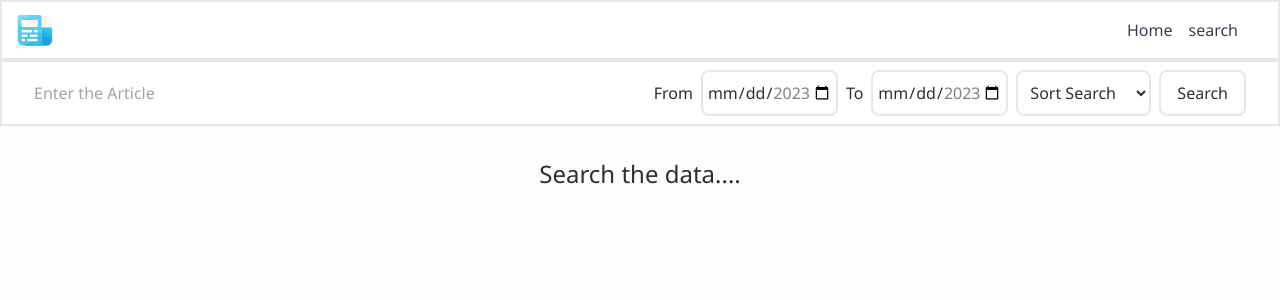
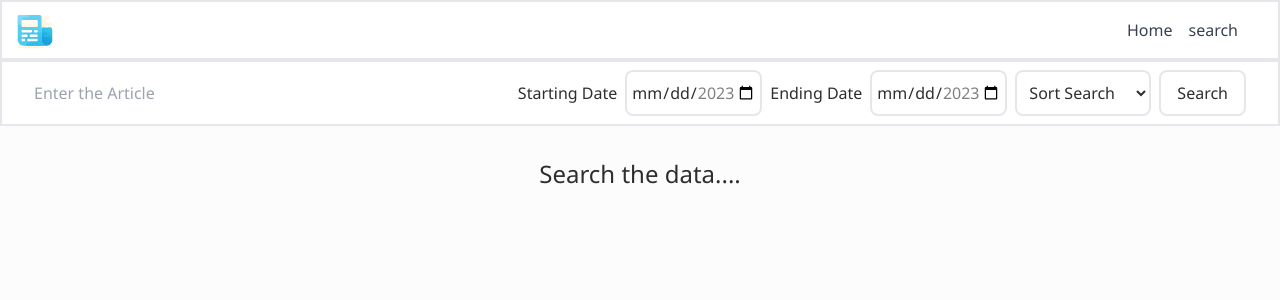
Before and after one commit to zeeshan-anwar-ec/rtk-news_app, a React (Vite) app: page /search in a window 1280 px wide. Shown: the top 300 px of the page. Built offline with nearby package versions, Linux system fonts and the light colour scheme.

Commit message:
date updated

```diff
--- a/package.json
+++ b/package.json
@@ -21,7 +21,8 @@
     "react-dom": "^18.2.0",
     "react-redux": "^8.1.2",
     "react-router": "^6.14.2",
-    "react-router-dom": "^6.14.2"
+    "react-router-dom": "^6.14.2",
+    "reselect": "^4.1.8"
   },
   "devDependencies": {
     "@types/react": "^18.2.15",
--- a/src/components/home-page-components/home-header.jsx
+++ b/src/components/home-page-components/home-header.jsx
@@ -19,8 +19,8 @@ export const HomeHeader = ({ firstNews, imageLoading }) => {
           />
         </div>
 
-        <div className="w-1/2 max-xl:w-full max-xl:pl-0 max-md:mb-10 max-md:w-full pl-8  flex flex-col justify-between  border-2 rounded-r-lg max-xl:rounded-r-none max-xl:rounded-b-lg max-xl:rounded-br-lg">
-          <label className="text-gray-500 w-fit max-xl:ml-4 text-2xl font-black max-lg:font-normal max-lg:text-lg max-lg:my-2" htmlFor="Date">
+        <div className="w-1/2 max-xl:w-full max-xl:pl-0 max-md:mb-10 max-md:w-full pl-8  flex flex-col justify-between border-2 rounded-r-lg max-xl:rounded-r-none max-xl:rounded-b-lg max-xl:rounded-br-lg">
+          <label className="text-gray-700 w-fit max-xl:ml-4 text-2xl font-black max-lg:font-normal max-lg:text-lg max-lg:my-2" htmlFor="Date">
             {firstNews.publishedAt.slice(0, 10)}
           </label>
           <h1 className="text-6xl max-xl:text-xl max-xl:ml-4 max-lg:text-lg max-md:text-2xl">
--- a/src/components/pagination-components/pagination-button.jsx
+++ b/src/components/pagination-components/pagination-button.jsx
@@ -1,16 +1,20 @@
 import React, { useState } from "react";
 
 export const PButton = ({ val, setCurrentPage, currentPage }) => {
-  const [style, setStyle] = useState(currentPage? "text-sky-400 border-black bg-white": "text-white  bg-black/80")
+  const [style, setStyle] = useState(
+    currentPage
+      ? "text-sky-400 border-black bg-white"
+      : "text-white  bg-black/80 max-md:text-black "
+  );
   return (
     <button
       onClick={() => {
         setCurrentPage(val);
         window.scroll(0, 0);
       }}
-      className={`hover:cursor-pointer py-1 px-3 mx-1 border-2 rounded-lg ${style}  text
+      className={`hover:cursor-pointer py-1 px-3 mx-1 border-2 rounded-lg ${style}
     max-lg:text-xs max-lg:py-1 max-lg:px-2
-    max-md:border-0 max-md:py-0 max-md:px-0`}
+    max-md:border-0 max-md:bg-transparent max-md:py-0 max-md:px-0`}
     >
       {val}
     </button>
--- a/src/components/search-page-components/search-bar.jsx
+++ b/src/components/search-page-components/search-bar.jsx
@@ -8,7 +8,7 @@ import {
   twoDaysAgoDate,
 } from "../../utils";
 
-export const SearchBar = ({loading}) => {
+export const SearchBar = ({ loading }) => {
   const [input, setInput] = useState("");
   const [currentDate, setCurrentDate] = useState(todayCurrentDate);
   const [previousDate, setPreviousDate] = useState(twoDaysAgoDate);
@@ -17,7 +17,7 @@ export const SearchBar = ({loading}) => {
   const dispatch = useDispatch();
 
   const searchArticleNews = async (e) => {
-    loading =true
+    loading = true;
     e.preventDefault();
     try {
       const result = await axios.get(
@@ -38,7 +38,7 @@ export const SearchBar = ({loading}) => {
   return (
     <form
       onSubmit={searchArticleNews}
-      className={`w-full max-lg:flex-col  py-2 mb-8 bg-white border-2  flex justify-between`}
+      className={`w-full flex justify-between max-lg:flex-col py-2 mb-8 bg-white border-2 `}
     >
       <input
         className="pl-8 flex-1 max-lg:py-2  max-lg:border-2 outline-none max-sm:placeholder:text-xs"
@@ -47,9 +47,8 @@ export const SearchBar = ({loading}) => {
         placeholder="Enter the Article"
         required
       />
-      <div className="flex items-center mr-2 max-lg:flex-col max-md:w-full">
-
-        <label className="mx-2">From</label>
+      <div className="flex items-center max-lg:items-start mr-2 max-lg:flex-col max-md:w-full">
+        <label className="mx-2 max-lg:pl-2 max-lg:mt-2">Starting Date</label>
         <input
           className="border-2 rounded-lg py-2 px-1 max-lg:pl-8 max-lg:w-full"
           type="date"
@@ -58,7 +57,7 @@ export const SearchBar = ({loading}) => {
           max={todayCurrentDate}
         />
 
-        <label className="mx-2">To</label>
+        <label className="mx-2 max-lg:pl-2 max-lg:mt-2">Ending Date</label>
         <input
           className="border-2 rounded-lg py-2 px-1 max-lg:pl-8 max-lg:w-full"
           type="date"
@@ -69,15 +68,15 @@ export const SearchBar = ({loading}) => {
       </div>
 
       <select
-        className="bg-transparent border-2 max-md:w-full max-lg:pl-8 max-lg:mt-2 rounded-lg mr-2 outline-none px-2 max-lg:py-2"
+        className="bg-transparent border-2 max-md:w-full max-lg:pl-8 max-lg:my-4 rounded-lg mr-2 outline-none px-2 max-lg:py-2"
         onChange={(e) => setSortBy(e.target.value)}
-        defaultValue="publishedAt"
+        value={sortBy}
       >
-        <option value="publishedAt" disabled selected>
+        <option value="publishedAt" disabled>
           Sort Search
         </option>
         <option value="publishedAt">Recent First</option>
-        <option value="popularity">Papular First</option>
+        <option value="popularity">Popular First</option>
       </select>
       <button
         className="border-2 max-lg:mr-0 max-lg:mt-2 mr-8 px-4 py-1 rounded-lg max-sm:text-xs max-sm:px-2 max-sm:py-2"
--- a/src/pages/search.jsx
+++ b/src/pages/search.jsx
@@ -1,18 +1,18 @@
 import { useSelector } from "react-redux";
+import { createSelector } from "reselect";
 import { SearchBar } from "../components/search-page-components/search-bar";
 import { NewsCard } from "../components/news-card";
 import { Pagination } from "../components/pagination";
 import { useState } from "react";
-import { HomeHeader } from "../components/home-page-components/home-header";
-import { NewsCardSkeleton } from "../components/skeleton/news-card-skeleton";
+
+const newsSelector = createSelector(
+  (state) => state.news.searchedNews[0],
+  (state) => state.news.loading,
+  (searchedNews, loading) => ({ searchedNews, loading })
+);
 
 export const Search = () => {
-  const newsData = useSelector((state) => {
-    return {
-      searchedNews: state.news.searchedNews[0],
-      loading: state.news.loading,
-    };
-  });
+  const newsData = useSelector(newsSelector);
 
   const [currentPage, setCurrentPage] = useState(1);
   const [postPerPage, setPostPerPage] = useState(10);
@@ -23,14 +23,14 @@ export const Search = () => {
   const currentPosts = newsList.slice(firstPostIndex, lastPostIndex);
   return (
     <div className="flex pb-8 flex-col items-center">
-      <SearchBar loading={newsData.loading}  />
+      <SearchBar loading={newsData.loading} />
       {newsData.loading ? (
         <div className="loader-line fixed top-0"></div>
       ) : newsData.searchedNews ? (
         <div className="w-4/5 mt-8 flex flex-col items-center">
           <div className="w-full  flex flex-wrap justify-between just max-md:justify-center">
             {currentPosts.map((news, index) => (
-              <NewsCard key={index} index={index} cardValue={news}/>
+              <NewsCard key={index} index={index} cardValue={news} />
             ))}
           </div>
           <Pagination
```
Also changed, not shown: 1 other file (tests, documents, lock files or other folders).
